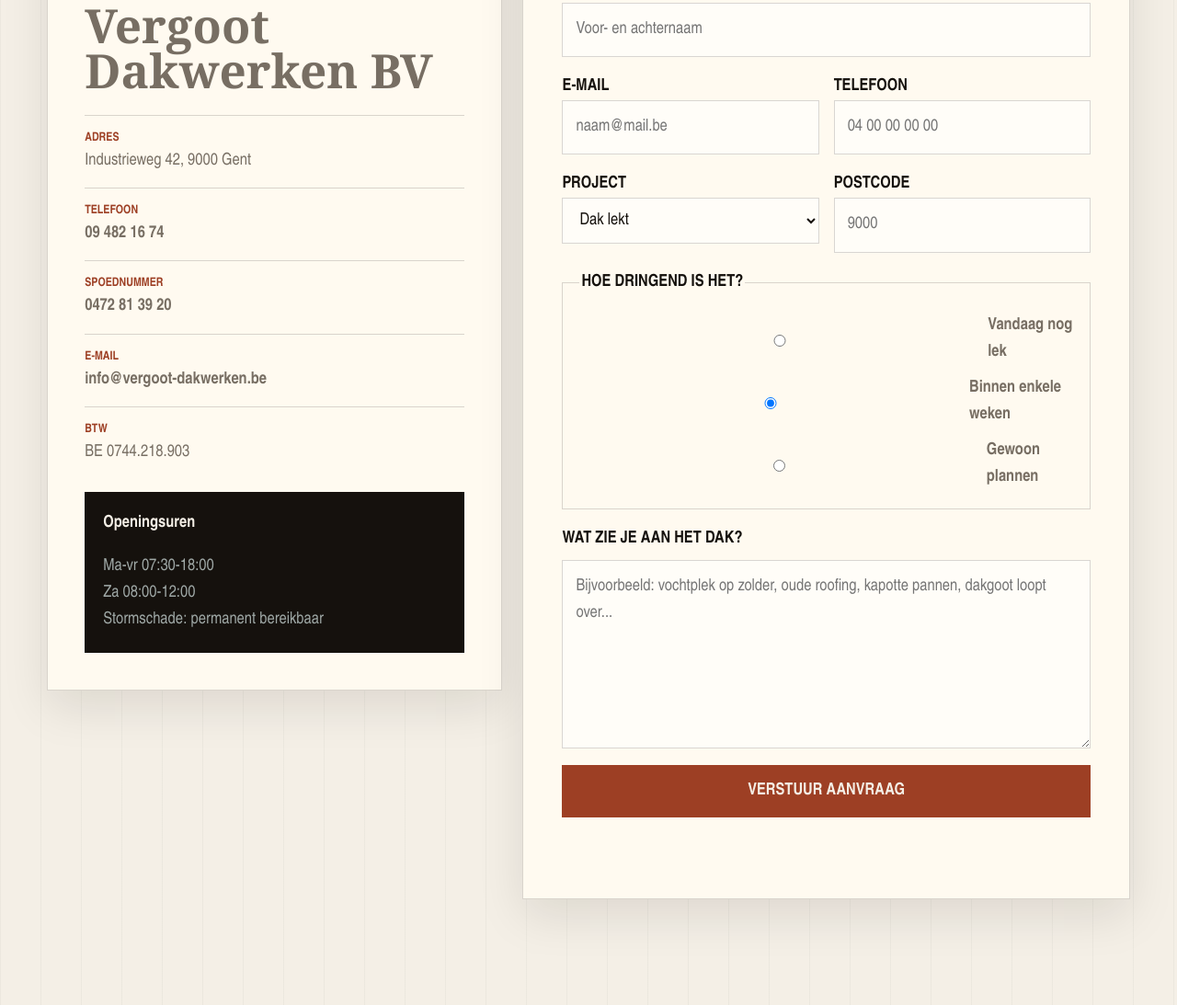
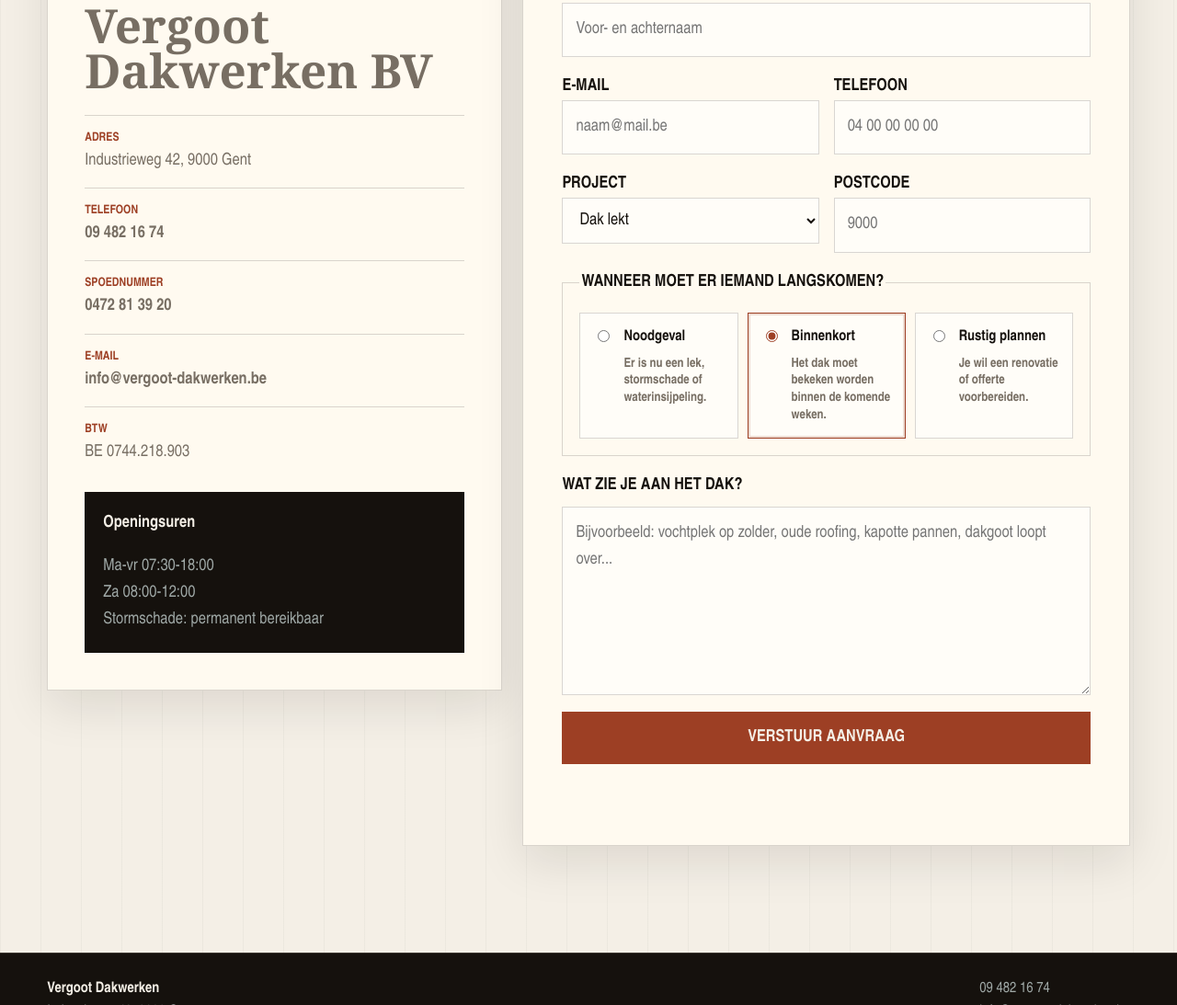
Before and after one commit to LioSmeers/dakwerken-vergoot, a plain HTML site: page contact.html in a window 1280 px wide. Shown: the part 1198-2291 px from the top of the page at 92% size. Drawn offline with Linux system fonts and the light colour scheme.

Commit message:
klaar v2

```diff
--- a/contact.html
+++ b/contact.html
@@ -95,10 +95,30 @@
                 </div>
 
                 <fieldset class="urgency">
-                    <legend>Hoe dringend is het?</legend>
-                    <label><input type="radio" name="urgency" value="storm"> Vandaag nog lek</label>
-                    <label><input type="radio" name="urgency" value="soon" checked> Binnen enkele weken</label>
-                    <label><input type="radio" name="urgency" value="planning"> Gewoon plannen</label>
+                    <legend>Wanneer moet er iemand langskomen?</legend>
+                    <div class="urgency-options">
+                        <label>
+                            <input type="radio" name="urgency" value="storm">
+                            <span>
+                                <strong>Noodgeval</strong>
+                                <small>Er is nu een lek, stormschade of waterinsijpeling.</small>
+                            </span>
+                        </label>
+                        <label>
+                            <input type="radio" name="urgency" value="soon" checked>
+                            <span>
+                                <strong>Binnenkort</strong>
+                                <small>Het dak moet bekeken worden binnen de komende weken.</small>
+                            </span>
+                        </label>
+                        <label>
+                            <input type="radio" name="urgency" value="planning">
+                            <span>
+                                <strong>Rustig plannen</strong>
+                                <small>Je wil een renovatie of offerte voorbereiden.</small>
+                            </span>
+                        </label>
+                    </div>
                 </fieldset>
 
                 <div class="form-row">
--- a/style.css
+++ b/style.css
@@ -690,18 +690,57 @@
 
 .urgency {
     display: grid;
-    gap: 10px;
+    gap: 14px;
     margin: 0;
     padding: 18px;
     border: 1px solid var(--line);
 }
 
+.urgency-options {
+    display: grid;
+    grid-template-columns: repeat(3, 1fr);
+    gap: 10px;
+}
+
 .urgency label {
     display: flex;
-    gap: 10px;
-    align-items: center;
+    gap: 12px;
+    align-items: flex-start;
+    min-height: 118px;
+    padding: 14px;
+    color: var(--tar);
+    background: #fffdf8;
+    border: 1px solid var(--line);
+    text-transform: none;
+    cursor: pointer;
+}
+
+.urgency label:has(input:checked) {
+    border-color: var(--tile);
+    box-shadow: inset 0 0 0 2px rgba(157, 63, 36, 0.18);
+}
+
+.urgency input {
+    width: auto;
+    margin-top: 4px;
+    accent-color: var(--tile);
+}
+
+.urgency strong,
+.urgency small {
+    display: block;
+}
+
+.urgency strong {
+    margin-bottom: 6px;
+    font-size: 16px;
+}
+
+.urgency small {
     color: var(--ink-muted);
-    text-transform: none;
+    font-size: 14px;
+    font-weight: 700;
+    line-height: 1.35;
 }
 
 .form-feedback {
@@ -809,6 +848,7 @@
     .proof-strip,
     .work-grid,
     .material-grid,
+    .urgency-options,
     .form-row.two {
         grid-template-columns: 1fr;
     }
```
